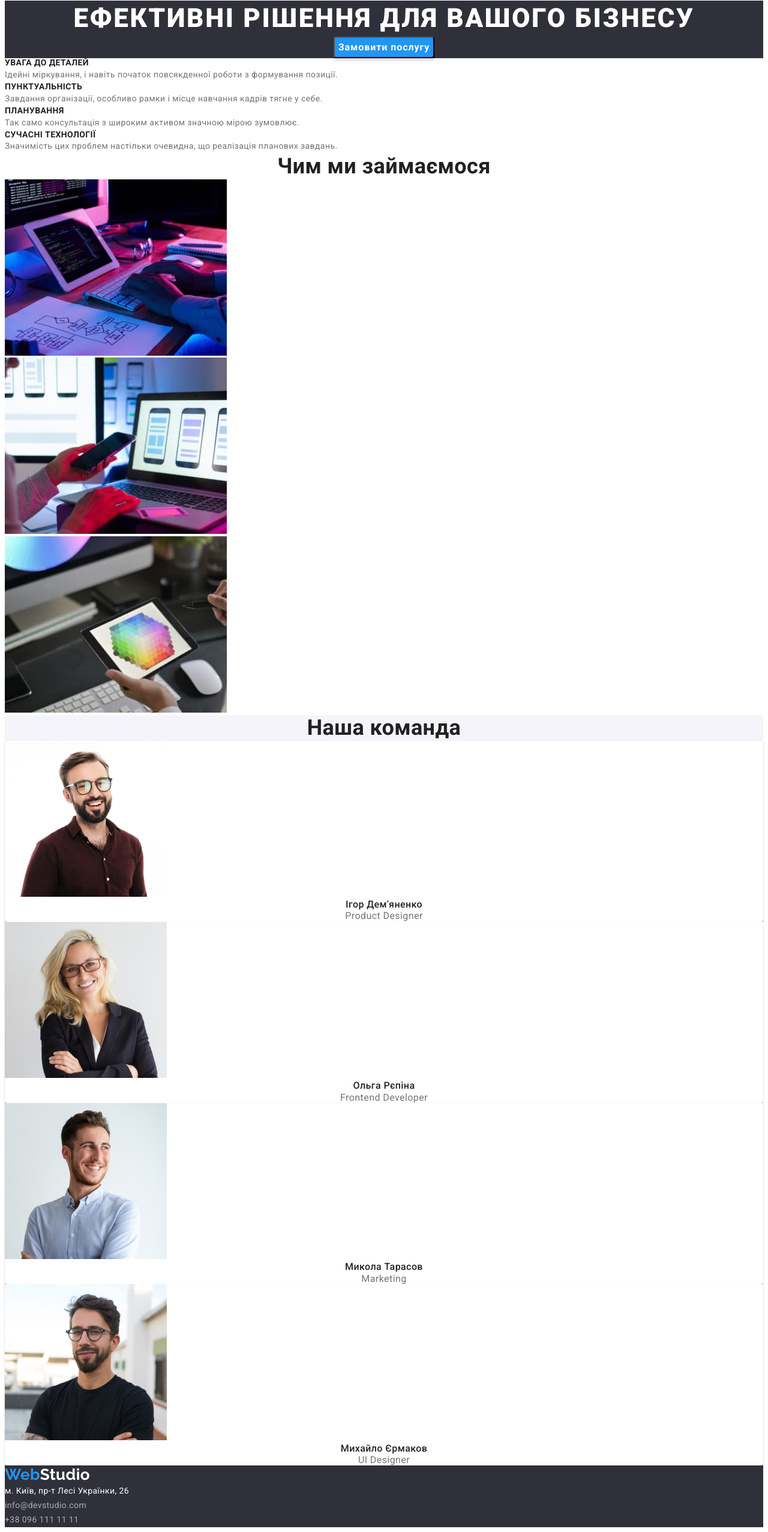
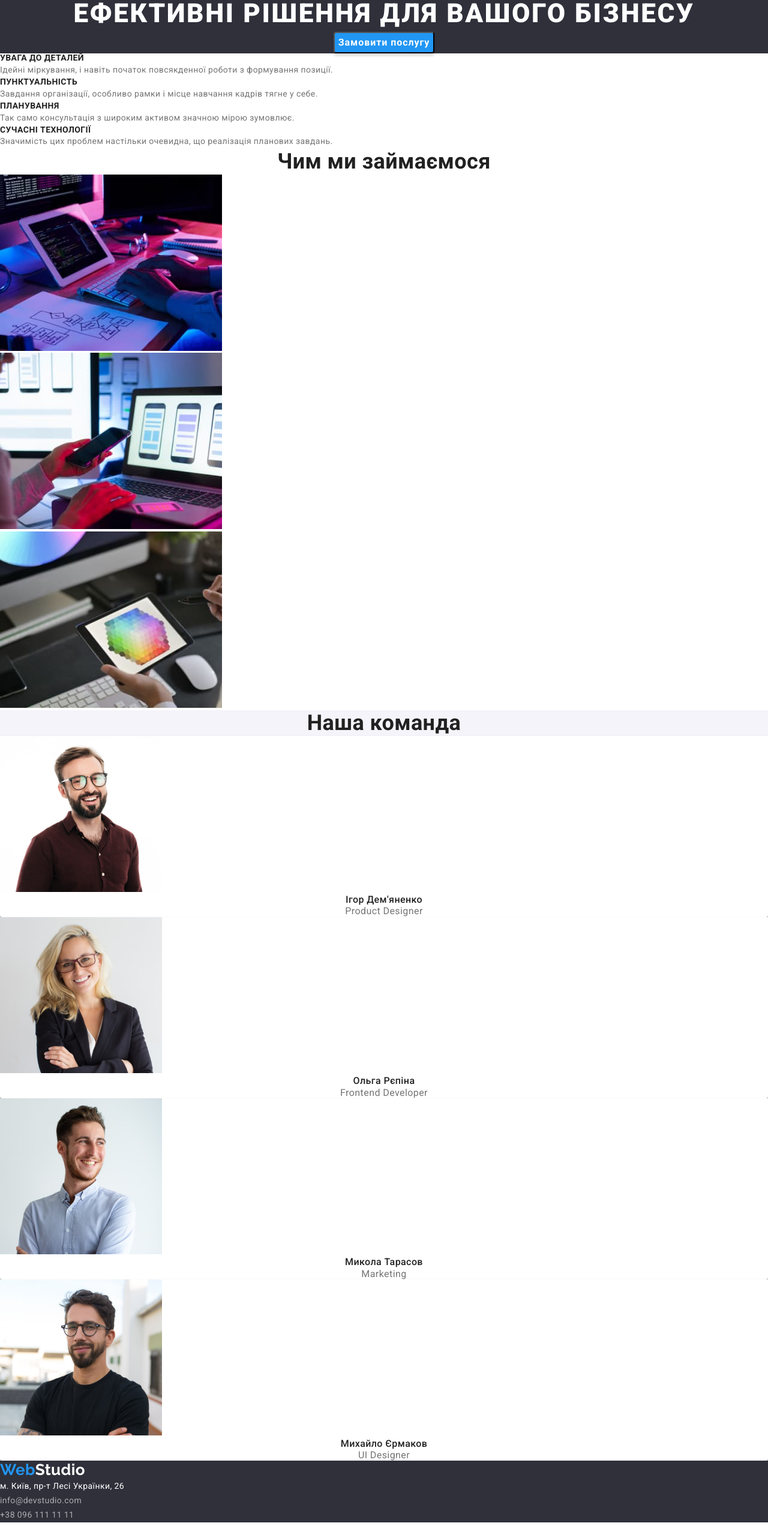
Before and after one commit to flashforward55/goit-markup-hw-03, a plain HTML site: page index.html in a window 1280 px wide. Shown: the part 118-2672 px from the top of the page at 60% size. Drawn offline with nearby package versions, Linux system fonts and the light colour scheme.

Commit message:
Создан общий класс container для всех секций

```diff
--- a/index.html
+++ b/index.html
@@ -11,18 +11,22 @@
     <link
         href="https://fonts.googleapis.com/css2?family=Raleway:wght@700&family=Roboto:wght@400;500;700;900&display=swap"
         rel="stylesheet">
+    <link rel="stylesheet"
+        href="https://cdnjs.cloudflare.com/ajax/libs/modern-normalize/1.1.0/modern-normalize.min.css">
     <link rel="stylesheet" href="css/styles.css">
 </head>
 
 <body>
     <!--Шапка сайта-->
     <header class="header">
+        <div class="container">
             <!-- Навигация на другие страницы -->
             <nav class="header-nav">
                 <a class="header-logo link" lang="en" href="./index.html">Web<span
                         class="header-logo-text">Studio</span></a>
                 <ul class="header-nav-items list">
-                <li class="nav-item"><a class="nav-link link current" aria-current="true" href="./index.html">Студія</a>
+                    <li class="nav-item"><a class="nav-link link current" aria-current="true"
+                            href="./index.html">Студія</a>
                     </li>
                     <li class="nav-item"><a class="nav-link link" href="./portfolio.html">Портфоліо</a></li>
                     <li class="nav-item"><a class="nav-link link" href="/">Контакти</a></li>
@@ -36,26 +40,32 @@
                 <li class="contact-item"><a class="contact-link link" href="tel:+380961111111">+38 096 111 11 11</a>
                 </li>
             </ul>
+        </div>
     </header>
     <!-- Уникальный контент страницы -->
     <main class="main">
         <!-- Секция Герой -->
         <section class="hero">
+            <div class="container">
                 <h1 class="hero-title">Ефективні рішення для вашого бізнесу</h1>
                 <button class="hero-btn hero-btn-text" type="button">Замовити послугу</button>
+            </div>
         </section>
         <!-- Секция приемущества -->
         <section class="section skills">
+            <div class="container">
                 <h2 class="visually-hidden">Наші переваги</h2>
                 <ul class="scills-items list">
                     <li class="scills-item">
                         <h3 class="scills-subtitle">УВАГА ДО ДЕТАЛЕЙ</h3>
-                    <p class="scills-text">Ідейні міркування, і навіть початок повсякденної роботи з формування позиції.
+                        <p class="scills-text">Ідейні міркування, і навіть початок повсякденної роботи з формування
+                            позиції.
                         </p>
                     </li>
                     <li class="scills-item">
                         <h3 class="scills-subtitle">ПУНКТУАЛЬНІСТЬ</h3>
-                    <p class="scills-text">Завдання організації, особливо рамки і місце навчання кадрів тягне у себе.
+                        <p class="scills-text">Завдання організації, особливо рамки і місце навчання кадрів тягне у
+                            себе.
                         </p>
                     </li>
                     <li class="scills-item">
@@ -64,13 +74,16 @@
                     </li>
                     <li class="scills-item">
                         <h3 class="scills-subtitle">СУЧАСНІ ТЕХНОЛОГІЇ</h3>
-                    <p class="scills-text">Значимість цих проблем настільки очевидна, що реалізація планових завдань.
+                        <p class="scills-text">Значимість цих проблем настільки очевидна, що реалізація планових
+                            завдань.
                         </p>
                     </li>
                 </ul>
+            </div>
         </section>
         <!-- Секция направление деятельности -->
         <section class="section work">
+            <div class="container">
                 <h2 class="work-title">Чим ми займаємося</h2>
                 <ul class="work-items list">
                     <li class="work-item">
@@ -86,9 +99,11 @@
                             alt="Людина обирає колір графіки на екрані планшета">
                     </li>
                 </ul>
+            </div>
         </section>
         <!-- Секция команда сотрудников -->
         <section class="section team">
+            <div class="container">
                 <h2 class="team-title">Наша команда</h2>
                 <ul class="team-items list">
                     <li class="team-item">
@@ -103,31 +118,39 @@
                         <p class="team-text" lang="en">Frontend Developer</p>
                     </li>
                     <li class="team-item">
-                    <img class="team-image" src="images/marketing.jpg" width="270" height="260" alt="Микола Тарасов">
+                        <img class="team-image" src="images/marketing.jpg" width="270" height="260"
+                            alt="Микола Тарасов">
                         <h3 class="team-subtitle">Микола Тарасов</h3>
                         <p class="team-text" lang="en">Marketing</p>
                     </li>
                     <li class="team-item">
-                    <img class="team-image" src="images/ui_designer.jpg" width="270" height="260" alt="Михайло Єрмаков">
+                        <img class="team-image" src="images/ui_designer.jpg" width="270" height="260"
+                            alt="Михайло Єрмаков">
                         <h3 class="team-subtitle">Михайло Єрмаков</h3>
                         <p class="team-text" lang="en">UI Designer</p>
                     </li>
                 </ul>
+            </div>
         </section>
     </main>
     <!-- Подвал сайта-->
     <footer class="footer">
-        <a class="footer-logo link" lang="en" href="./index.html">Web<span class="footer-logo-text">Studio</span></a>
+        <div class="container">
+            <a class="footer-logo link" lang="en" href="./index.html">Web<span
+                    class="footer-logo-text">Studio</span></a>
             <!-- Адрес компании -->
             <address class="footer-address">
                 <p class="footer-address-contact">м. Київ, пр-т Лесі Українки, 26</p>
                 <ul class="footer-address-items list">
                     <li class="address-item"><a class="address-link link"
-                        href="mailto:info@devstudio.com">info@devstudio.com</a></li>
+                            href="mailto:info@devstudio.com">info@devstudio.com</a>
+                    </li>
                     <li class="address-item"><a class="address-link link" href="tel:+380961111111">+38 096 111 11 11</a>
                     </li>
                 </ul>
             </address>
+        </div>
+
     </footer>
 </body>
 
```
Also changed, not shown: portfolio.html (+2 -0 lines). Lines whose indentation alone changed are shown as unchanged.
